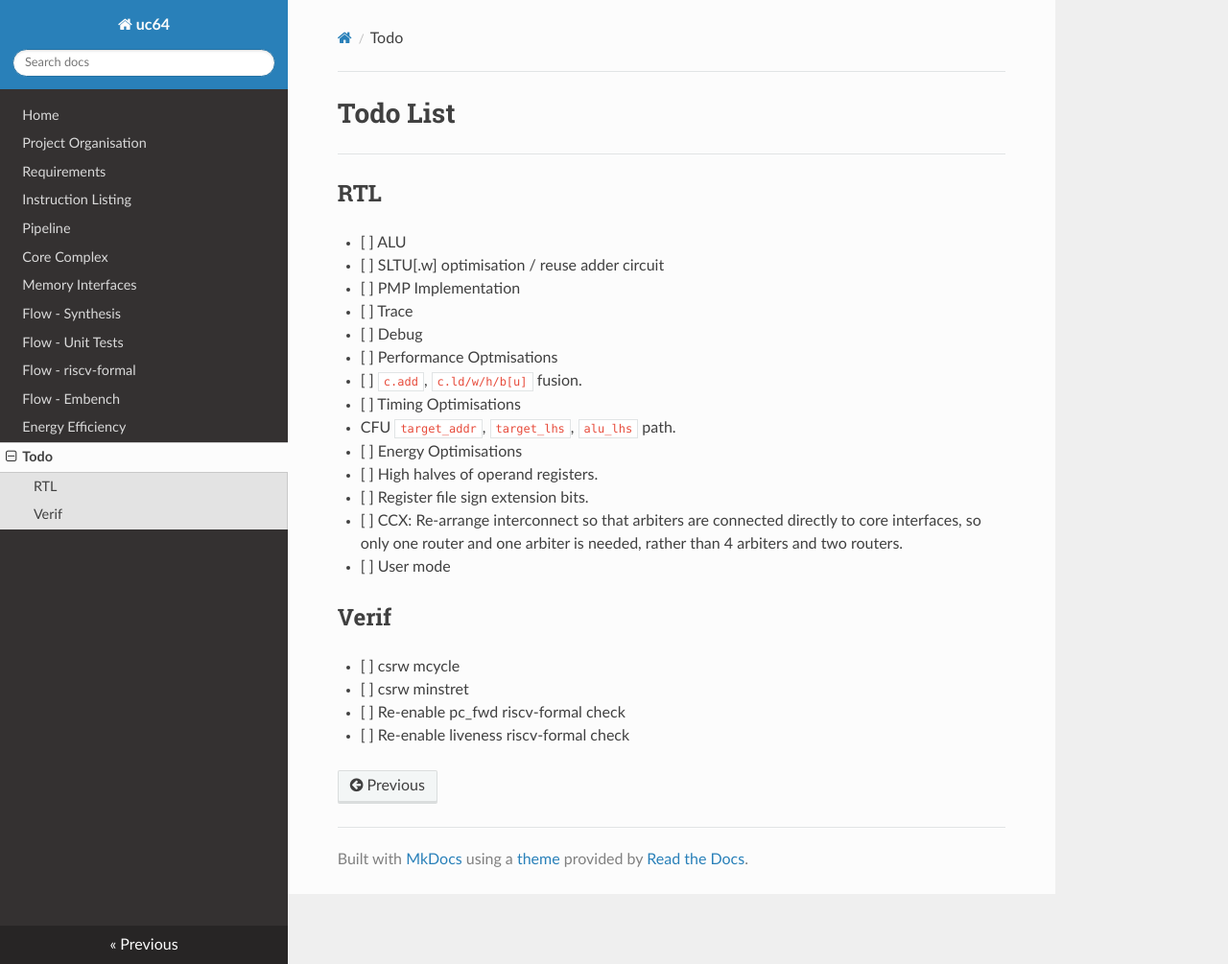
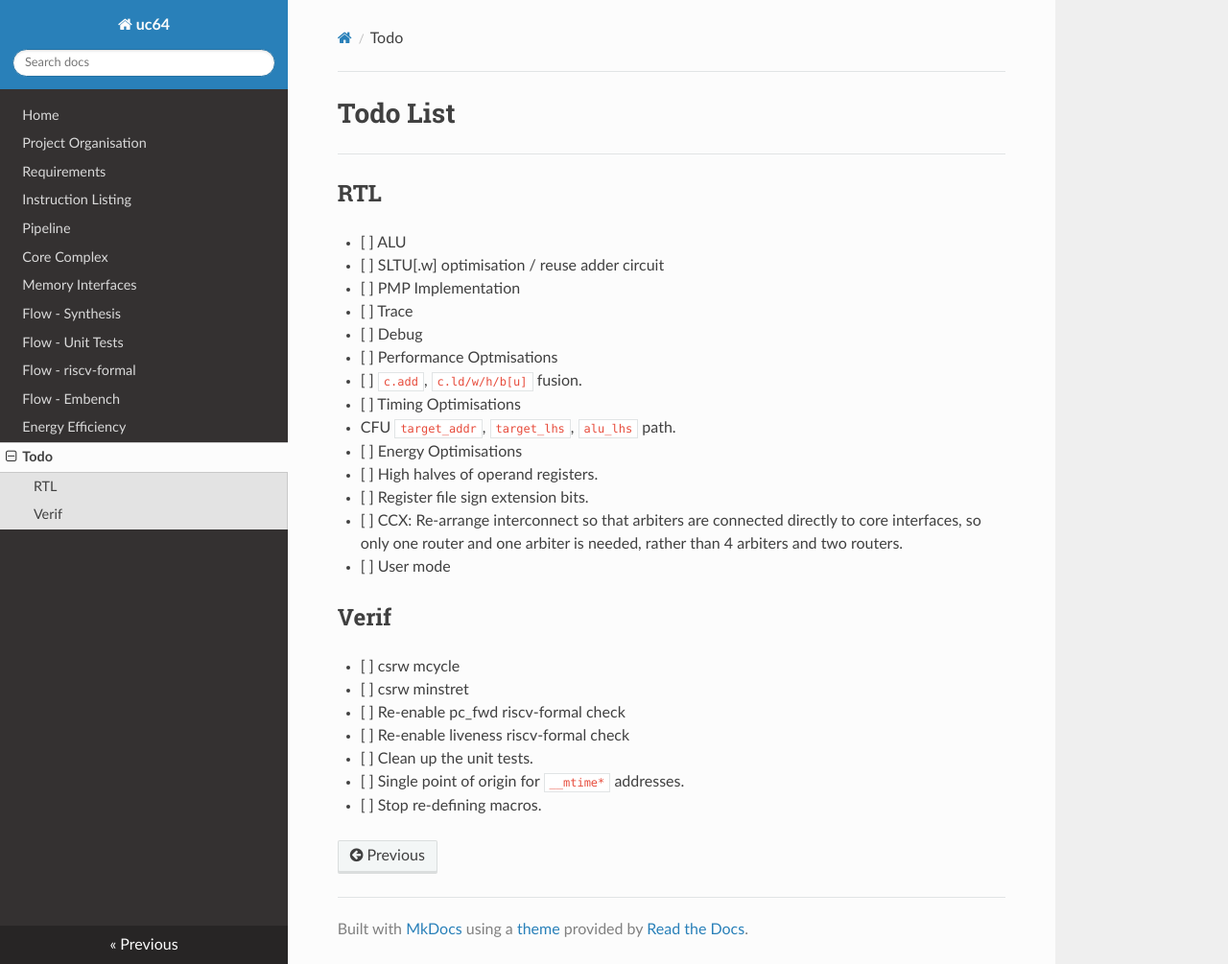
Before and after one commit to ben-marshall/croyde-riscv, an MkDocs documentation site: the page built from docs/todo.md, in a window 1280 px wide and 1005 px high. Shown: the whole window at 96% size. Built offline with MkDocs 1.6.1, drawn with Linux system fonts in a browser that asks for light colours; nearby versions of some CDN libraries.

Commit message:
todo updates

```diff
--- a/docs/todo.md
+++ b/docs/todo.md
@@ -42,3 +42,9 @@
 
 - [ ] Re-enable pc_fwd riscv-formal check
 - [ ] Re-enable liveness riscv-formal check
+
+- [ ] Clean up the unit tests.
+
+  - [ ] Single point of origin for `__mtime*` addresses.
+
+  - [ ] Stop re-defining macros.
```
